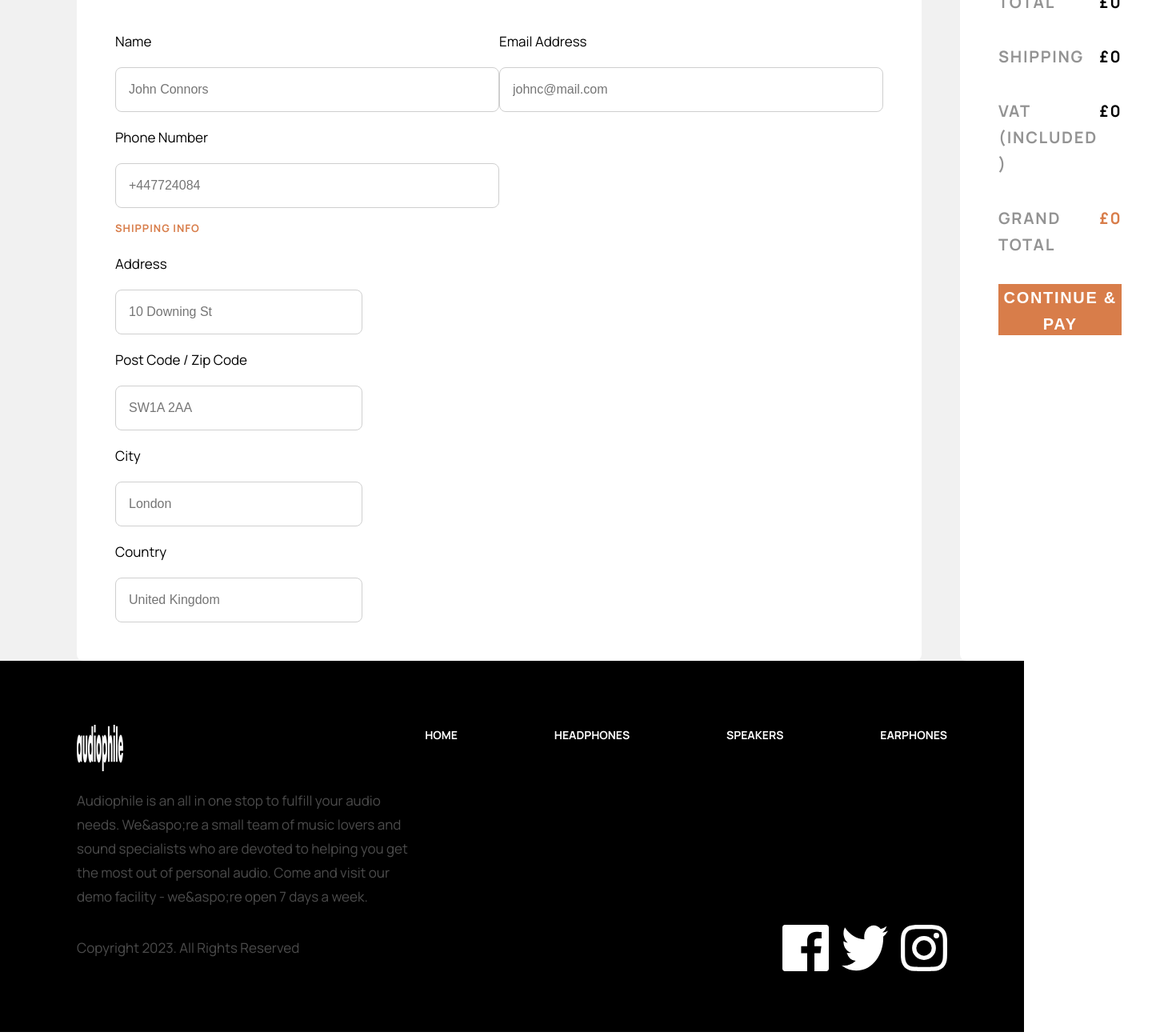
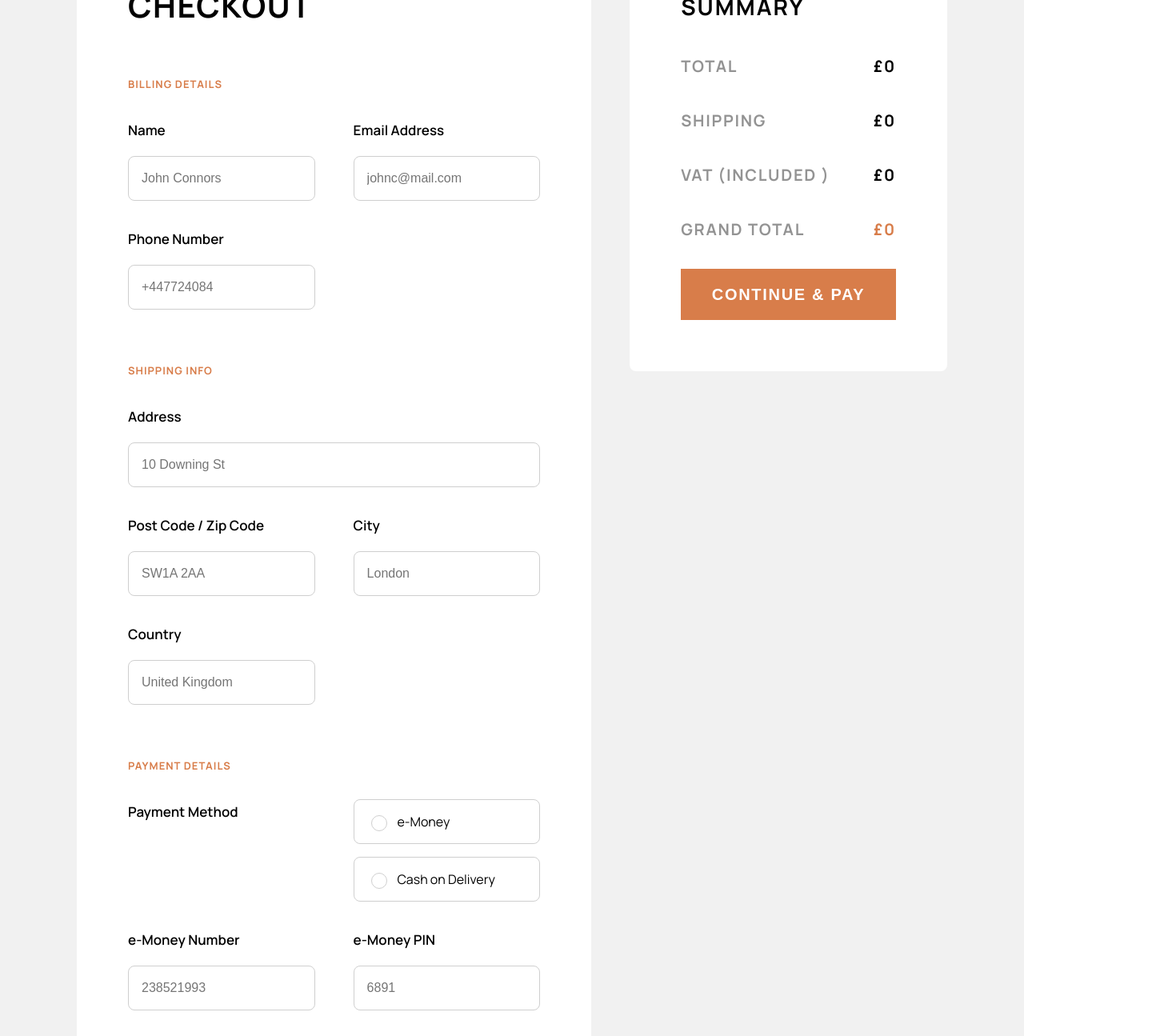
Before and after one commit to jamgorilla/audiophile, a Next.js app: page /checkout in a window 1280 px wide. Shown: the part 380-1675 px from the top of the page at 80% size, 1450 px wide, since content can reach past the window. Built offline with nearby package versions, Linux system fonts and the light colour scheme.

Commit message:
checkout page 4 continued plus commas

```diff
--- a/pages/checkout.js
+++ b/pages/checkout.js
@@ -4,8 +4,15 @@ import Router from 'next/router';
 import SummaryItem from '../components/mainNavigation/SummaryItem';
 import { useShoppingCart } from '../components/context/ShoppingCartContext';
 import data from '../data.json';
+import RadioBtn from '../components/elements/RadioBtn';
+import { useEffect, useState } from 'react';
+import Link from 'next/link';
+import orderConfirm from '../public/assets/checkout/icon-order-confirmation.svg';
+import Image from 'next/image';
 
 export default function Checkout() {
+  const [pay, setPay] = useState(false);
+
   const {
     getItemQuantity,
     getTotalNumberItems,
@@ -24,9 +31,28 @@ export default function Checkout() {
     return total;
   }
 
+  function cartSum() {
+    let total = 0;
+    for (let i = 0; cartItems.length > i; i++) {
+      total = total + cartItems[i].quantity;
+    }
+    return total;
+  }
+
   function nWC(x) {
     return x.toString().replace(/\B(?=(\d{3})+(?!\d))/g, ',');
   }
+
+  useEffect(() => {
+    // console.log('clicked');
+    if (pay === true) {
+      //add open class to body
+      document.body.classList.add('open_pay');
+    } else {
+      //remove open class from body
+      document.body.classList.remove('open_pay');
+    }
+  }, [pay]);
 
   return (
     <div className={styles.checkout_body}>
@@ -35,60 +61,89 @@ export default function Checkout() {
       </div>
       <div className={styles.checkout_card}>
         <h2>checkout</h2>
-        <p className="sub-title">Billing Details</p>
+        <p className={`${styles.billing_title} sub-title`}>Billing Details</p>
         <div className={styles.billing_grid}>
           <div className={styles.input_n_label}>
-            <label className="text-btn-label" htmlFor="test">
+            <label className={styles.text_btn_label} htmlFor="test">
               <p>Name</p>
             </label>
             <input type="text" id="test" placeholder="John Connors" />
           </div>
 
           <div className={styles.input_n_label}>
-            <label className="text-btn-label" htmlFor="test">
+            <label className={styles.text_btn_label} htmlFor="test">
               <p>Email Address</p>
             </label>
             <input type="text" id="test" placeholder="johnc@mail.com" />
           </div>
 
           <div className={styles.input_n_label}>
-            <label className="text-btn-label" htmlFor="test">
+            <label className={styles.text_btn_label} htmlFor="test">
               <p>Phone Number</p>
             </label>
             <input type="text" id="test" placeholder="+447724084" />
           </div>
           {/* billing_grid  */}
         </div>
-        <p className="sub-title">Shipping Info</p>
+        <p className={`${styles.shipping_title} sub-title`}>Shipping Info</p>
         <div className={styles.shipping_grid}>
           <div className={styles.input_n_label}>
-            <label className="text-btn-label" htmlFor="test">
+            <label className={styles.text_btn_label} htmlFor="test">
               <p>Address</p>
             </label>
             <input type="text" id="test" placeholder="10 Downing St" />
           </div>
 
           <div className={styles.input_n_label}>
-            <label className="text-btn-label" htmlFor="test">
+            <label className={styles.text_btn_label} htmlFor="test">
               <p>Post Code / Zip Code</p>
             </label>
             <input type="text" id="test" placeholder="SW1A 2AA" />
           </div>
 
           <div className={styles.input_n_label}>
-            <label className="text-btn-label" htmlFor="test">
+            <label className={styles.text_btn_label} htmlFor="test">
               <p>City</p>
             </label>
             <input type="text" id="test" placeholder="London" />
           </div>
           <div className={styles.input_n_label}>
-            <label className="text-btn-label" htmlFor="test">
+            <label className={styles.text_btn_label} htmlFor="test">
               <p>Country</p>
             </label>
             <input type="text" id="test" placeholder="United Kingdom" />
           </div>
 
           {/* shipping_grid  */}
+        </div>
+
+        <p className={`${styles.payment_title} sub-title`}>Payment Details</p>
+        <div className={styles.payment_grid}>
+          <div className={styles.input_n_label}>
+            <label className={styles.text_btn_label} htmlFor="test">
+              <p>Payment Method</p>
+            </label>
+          </div>
+
+          <div className={styles.radio_btns}>
+            <RadioBtn innerHTML="e-Money" />
+            <RadioBtn innerHTML="Cash on Delivery" />
+          </div>
+
+          <div className={styles.input_n_label}>
+            <label className={styles.text_btn_label} htmlFor="test">
+              <p>e-Money Number</p>
+            </label>
+            <input type="text" id="test" placeholder="238521993" />
+          </div>
+          <div className={styles.input_n_label}>
+            <label className={styles.text_btn_label} htmlFor="test">
+              <p>e-Money PIN</p>
+            </label>
+            <input type="text" id="test" placeholder="6891" />
+          </div>
+
+          {/* payment_grid  */}
         </div>
 
         {/* checkout_card  */}
@@ -128,9 +183,47 @@ export default function Checkout() {
           </h5>
         </div>
 
-        <button className={'btn-type-1 ' + styles.pay_btn}>
+        <button
+          onClick={() => setPay(!pay)}
+          className={'btn-type-1 ' + styles.pay_btn}
+        >
           <h5>Continue & pay</h5>
         </button>
+      </div>
+
+      <div className={styles.pay_dropdown_card}>
+        {pay && (
+          <div className={styles.pay_container_div}>
+            <div className={styles.pay_heading_container}>
+              <Image src={orderConfirm} alt="order_confirmed_tick" />
+              <h2>Thank you for your order</h2>
+              <p>You will receive an email confirmation shortly.</p>
+            </div>
+            <div className={styles.order_conf_grid}>
+              <ul className={styles.cart_item_ul}>
+                {cartItems.map((item) => {
+                  return (
+                    <SummaryItem
+                      id={item.id}
+                      quantity={item.quantity}
+                      key={item.id}
+                    />
+                  );
+                })}
+              </ul>
+              <div className={styles.g_total}>
+                <h5>Grand Total</h5>
+                <h4>£{nWC(sumPrices())}</h4>
+              </div>
+            </div>
+
+            <Link href={'/'} onClick={() => setPay(!pay)}>
+              <button className={'btn-type-1 ' + styles.checkout_btn}>
+                <h5>Back To Home</h5>
+              </button>
+            </Link>
+          </div>
+        )}
       </div>
 
       {/* checkout_body  */}
--- a/pages/index.js
+++ b/pages/index.js
@@ -24,7 +24,7 @@ export default function Home() {
   function stepper(e) {
     const change = e.target.innerHTML;
 
-    const max = 5;
+    const max = 50;
     const min = 1;
 
     if (change === ' - ' && numvalue > min) {
--- a/pages/products/[productid].js
+++ b/pages/products/[productid].js
@@ -35,7 +35,7 @@ function IndividualProductPage(props) {
   function stepper(e) {
     const change = e.target.innerHTML;
 
-    const max = 5;
+    const max = 50;
     const min = 1;
 
     if (change === ' - ' && numvalue > min) {
--- a/styles/CartItem.module.scss
+++ b/styles/CartItem.module.scss
@@ -33,5 +33,6 @@
         display: flex;
         flex-direction: column;
         justify-content: center;
+        white-space: nowrap;
     }
 }
--- a/styles/Checkout.module.scss
+++ b/styles/Checkout.module.scss
@@ -5,11 +5,12 @@
     background-color: var(--clr-grey-primary);
     display: grid;
     grid-template-columns: 1.5fr 1fr;
-    grid-template-rows: 1fr;
+
     grid-column-gap: 3rem;
     & .back_button {
         grid-column: 1/2;
         margin-left: var(--standard-margin);
+        margin-top: 4rem;
         &:hover {
             color: var(--clr-tan-primary);
             cursor: pointer;
@@ -21,27 +22,51 @@
         background-color: var(--clr-white-pure);
         border-radius: var(--standard-border-radius);
         margin-left: var(--standard-margin);
+        margin-bottom: 8rem;
+        padding: 4rem;
 
-        padding: 3rem;
-        & .billing_grid {
+        & .billing_grid, .shipping_grid, .payment_grid {
             display: grid;
             grid-template-columns: 1fr 1fr;
+            column-gap: 3rem;
+            row-gap: 1rem;
+
             & .input_n_label {
                 display: flex;
                 flex-direction: column;
+                & .text_btn_label p {
+                    font-weight: 600;
+                }
                 & input {
-                    width: 30rem;
+                    width: 100%;
                 }
             }
+        }
+        & .billing_title, .shipping_title, .payment_title {
+            margin-top: 4rem;
+        }
+        & .shipping_grid div:first-child {
+            grid-column: 1/3;
+            & input {
+                width: 100%;
+            }
+        }
+
+        & .radio_btns label {
+            margin-top: 1rem;
         }
 
     }
     .summary_card {
         grid-column: 2/3;
+        align-self: start;
+
         background-color: var(--clr-white-pure);
         border-radius: var(--standard-border-radius);
         margin-right: var(--standard-margin);
-        padding: 3rem;
+        margin-bottom: 8rem;
+        position: relative;
+        padding: 4rem;
         & .summary_item_ul {
             padding-left: 0rem;
         }
@@ -69,4 +94,76 @@
             }
         }
     }
+
+    .pay_dropdown_card {
+        background-color: var(--clr-white-pure);
+        position: fixed;
+
+        top: 50%;
+        left:  50%;
+        right: 50%;
+        transform: translate(-50%, -50%);
+        z-index: 10;
+        border-radius: var(--standard-border-radius);
+        // min-width: 578.4px;
+    width: 30%;
+        // align-self: end;
+        // flex-wrap: nowrap;
+
+        & .pay_container_div {
+            padding: 2rem;
+        }
+        & .pay_heading_container {
+            display: flex;
+            flex-direction: column;
+            justify-content: space-between;
+            align-items: start;
+            & .remove_btn {
+                cursor: pointer;
+            }
+        }
+        & .order_conf_grid {
+            display: grid;
+            grid-template-rows: 1fr;
+            grid-template-columns: 1fr 1fr;
+            @media screen and (min-width: 2335px) {
+                grid-template-columns: 1fr;
+
+            }
+            border: 2px solid red;
+            border-radius: var(--standard-border-radius);
+             & .cart_item_ul {
+                background-color: var(--clr-btn-default-grey);
+                grid-row: 1/2;
+                padding-right: 2rem;
+             }
+             & .g_total {
+
+                background-color: black;
+                margin-top: 1rem;
+                margin-bottom: 1rem;
+                grid-row: 1/2;
+                color: white;
+                display: flex;
+                flex-direction: column;
+                justify-content: end;
+                padding-left: 3rem;
+                padding-right: 3rem;
+
+                & h5 {
+                    color: var(--clr-btn-darker-grey);
+                    margin-bottom: -1rem;
+                }
+
+             }
+        }
+        & .checkout_btn {
+            width: 100%;
+            height: 4rem;
+            & h5 {
+                margin-top: 0;
+                margin-bottom: 0;
+            }
+        }
+    }
 }
--- a/styles/MainNavigation.module.scss
+++ b/styles/MainNavigation.module.scss
@@ -8,6 +8,9 @@
     padding-left: 24px;
     padding-right: 24px;
     padding-bottom: 16px;
+    position: sticky;
+    top: 0;
+    z-index: 10;
     .explicit_nav_list {
         display: none;
     }
@@ -49,6 +52,7 @@
             grid-row: 1;
             align-self: center;
             position: relative;
+            z-index: 90;
             // justify-content: end;
             justify-self: end;
             cursor: pointer;
--- a/styles/RadioBtn.module.scss
+++ b/styles/RadioBtn.module.scss
@@ -1,7 +1,7 @@
 .radio_btn_label {
     display: flex;
     align-items: center;
-    width: 309px;
+    width: 100%;
     height: 56px;
     border: 1px solid var(--clr-btn-default-grey);
     border-radius: 8px;
--- a/styles/globals.scss
+++ b/styles/globals.scss
@@ -64,7 +64,7 @@ body.open:before {
   width: 100%;
   z-index: 10;
 }
-body.open_cart:before {
+body.open_cart:before, body.open_pay:before {
   content:'';
   position: fixed;
   background-color: var(--clr-black-pure);
```
